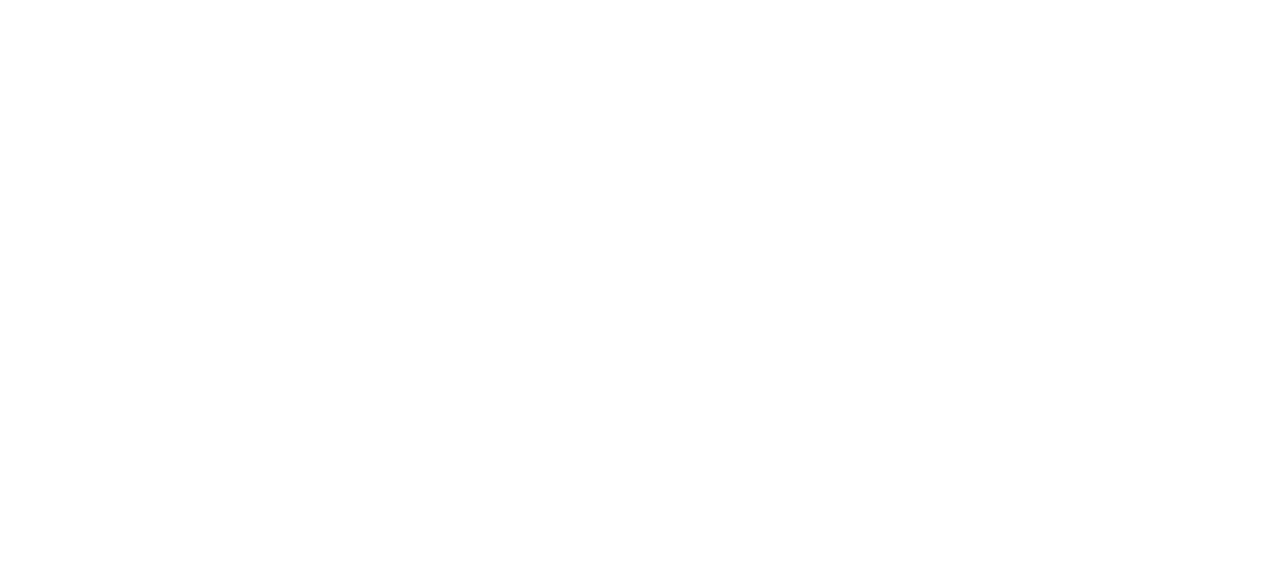
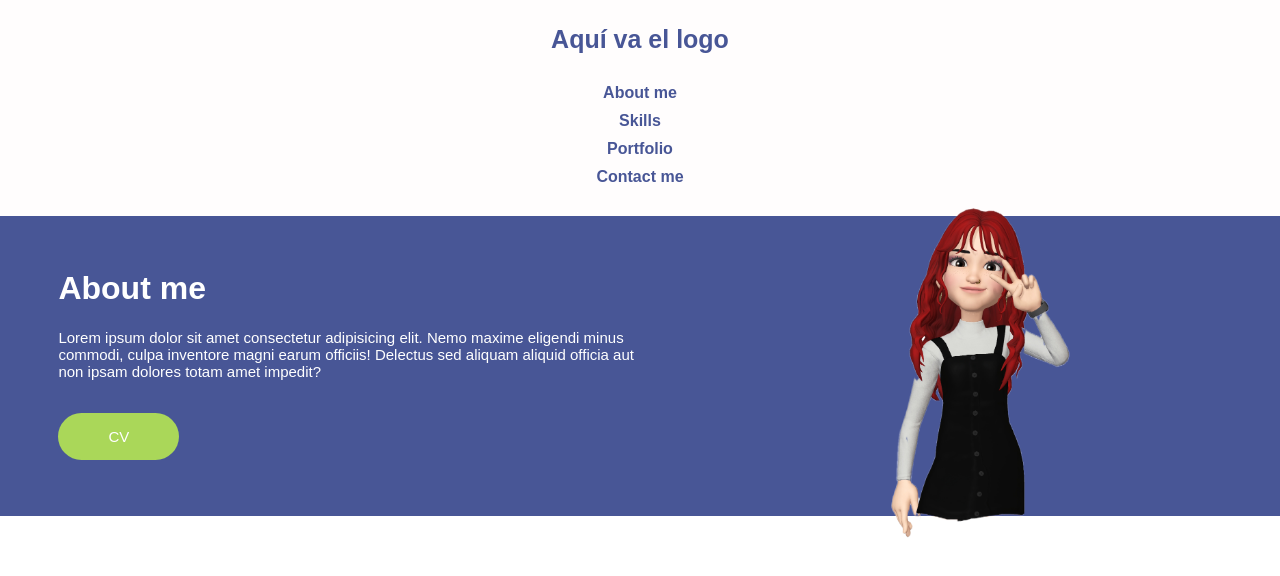
Before and after one commit to hedenzk/Portafolio, a plain HTML site: page index.html in a window 1280 px wide. Drawn offline with Linux system fonts and the light colour scheme.

Commit message:
Cambios 07/01

```diff
--- a/index.html
+++ b/index.html
@@ -3,9 +3,33 @@
 <head>
     <meta charset="UTF-8">
     <meta name="viewport" content="width=device-width, initial-scale=1.0">
-    <title>Document</title>
+    <title>Portfolio</title>
+    <link rel="stylesheet" href="style.css">
 </head>
 <body>
-
+    <header>
+        <div class="container">
+            <p class="logo">Aquí va el logo</p>
+            <nav>
+                <a href="#">About me</a>
+                <a href="#">Skills</a>
+                <a href="#">Portfolio</a>
+                <a href="#">Contact me</a>
+            </nav>
+        </div>
+    </header>
+    <div class="aboutMe">
+        <div class="text-section">
+            <h1>About me</h1>
+            <p>Lorem ipsum dolor sit amet consectetur adipisicing elit. Nemo maxime eligendi minus commodi, culpa inventore magni earum officiis! Delectus sed aliquam aliquid officia aut non ipsam dolores totam amet impedit?</p>
+            <br>
+            <form action="https://docs.google.com/document/d/1IQTxl47Ila7h2Pe-lmkBuUwrFO4JukrY/edit#heading=h.gjdgxs">
+                <button>CV</button>
+            </form>
+        </div>
+        <div class="myPic">
+            <img src="yop.png" alt="Mi avatar">
+        </div>
+    </div>
 </body>
 </html>
--- /dev/null
+++ b/style.css
@@ -0,0 +1,95 @@
+*{
+    box-sizing: border-box; /*hace que los elementos no crezcan más allá de lo que establecí*/
+}
+
+body{
+    font-family: Arial, Helvetica, sans-serif;
+    color: white;
+    margin: 0;
+}
+
+h1{font-size: 32px;}
+h2{font-size: 27px;}
+h3{font-size: 20px;}
+p{font-size: 15px;}
+
+button{
+    font-size: 15px;
+    padding: 15px 50px;
+    border-radius: 25px;
+    border: none;
+    color:white;
+    background-color: #AAD759;
+    cursor: pointer;
+}
+
+button:hover{
+    background-color: #E7E7E7;
+}
+
+button:active{
+    background-color: #678136;
+}
+header{
+    background-color: #FFFDFD;
+}
+
+header .logo{
+    margin: 0%;
+    padding: 25px 30px;
+    font-weight: bold;
+    color: #485696;
+    font-size: 25px;
+
+}
+
+header .container{
+    display: flex;
+    flex-direction: column;
+    align-items: center;
+}
+
+header nav{
+    display: flex;
+    flex-direction:column;
+    text-align: center;
+    padding-bottom: 25px;
+}
+
+header a{
+    padding: 5px 12px;
+    text-decoration: none;
+    font-weight: bold;
+    color: #485696;
+    cursor: pointer;
+}
+
+header a:hover{
+    color: #242b4b;
+}
+
+.aboutMe {
+    display: flex; /* Usar flexbox para alinear los elementos */
+    background-color: #485696;
+    height: 300px;
+    padding-left: 3%;
+    padding-top: 1%;
+}
+
+.text-section {
+    flex: 1; /* Ocupa la mitad del contenedor */
+    padding: 20px;
+}
+
+.myPic {
+    flex: 1; /* Ocupa la otra mitad del contenedor */
+    display: flex;
+    justify-content: center; /* Centra la imagen horizontalmente */
+    align-items: center; /* Centra la imagen verticalmente */
+}
+
+.myPic img {
+    max-width: 100%;
+    height: 120%;
+
+}
```
Also changed, not shown: yop.png (added).
